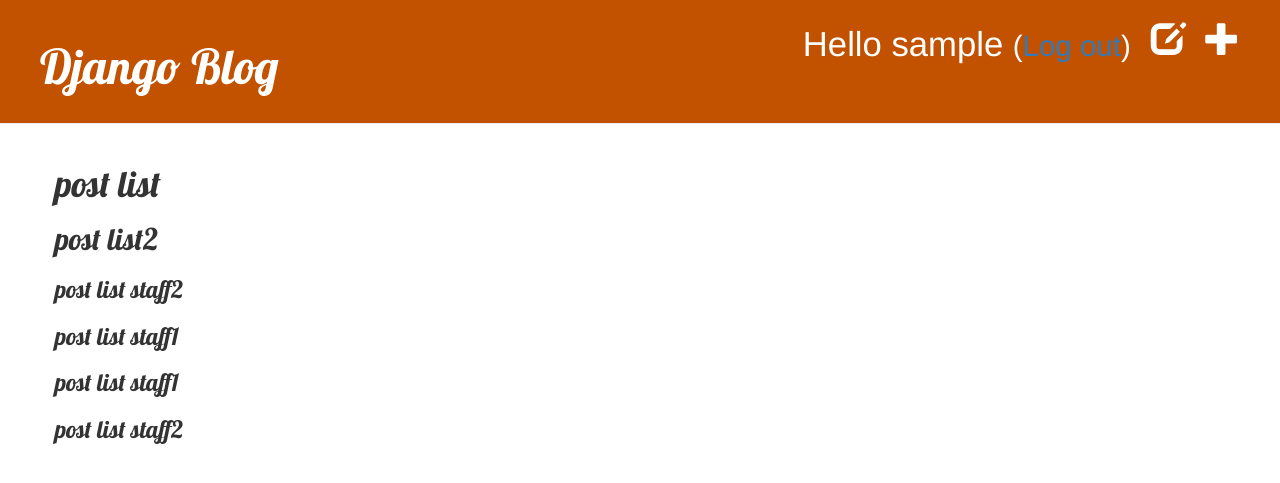
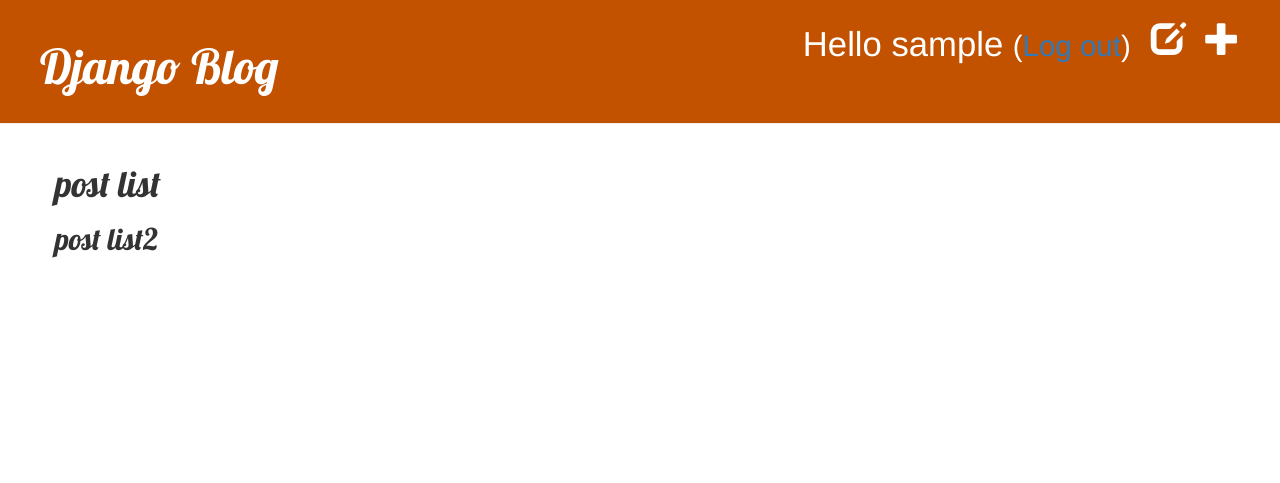
Before and after one commit to vineeth0791/django-sqlite-blog, a Django app: page / in a window 1280 px wide. Shown: the top 483 px of the page. Run offline with Django 3.2, Linux system fonts and the light colour scheme; a user stored in the database is signed in; tables that the repository leaves empty hold one stand-in row (values such as "Sample post"); some libraries are stand-ins or nearby versions.

Commit message:
staff2 commits

```diff
--- a/blog/templates/blog/post_list.html
+++ b/blog/templates/blog/post_list.html
@@ -4,19 +4,7 @@
 <h1> post list </h1>
 <h2> post list2 </h1>
 
-
-<h3> post list staff2 </h4>
-
-<h3> post list staff1 <h3>
-
-
-<h3> post list staff1 <h3>
-
-<h3> post list staff2 </h4>
-
-
-
-    {% for post in posts %}
+{% for post in posts %}
 
         <div class="post">
             <div class="date">
--- a/blog/templates/blog/staff2.html
+++ b/blog/templates/blog/staff2.html
@@ -1,2 +1,3 @@
 staff2.html
 staff3.html
+staff2-4.html
```
